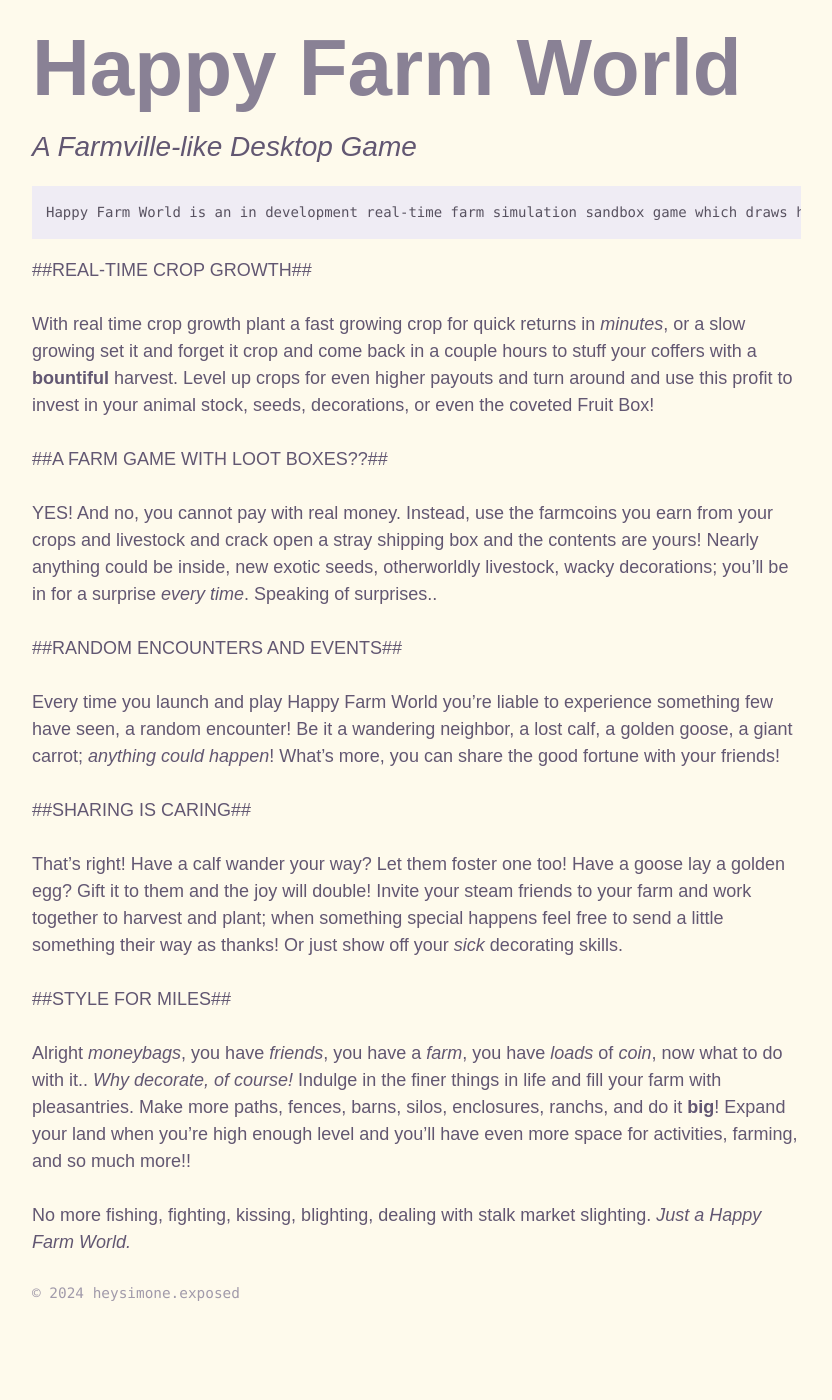
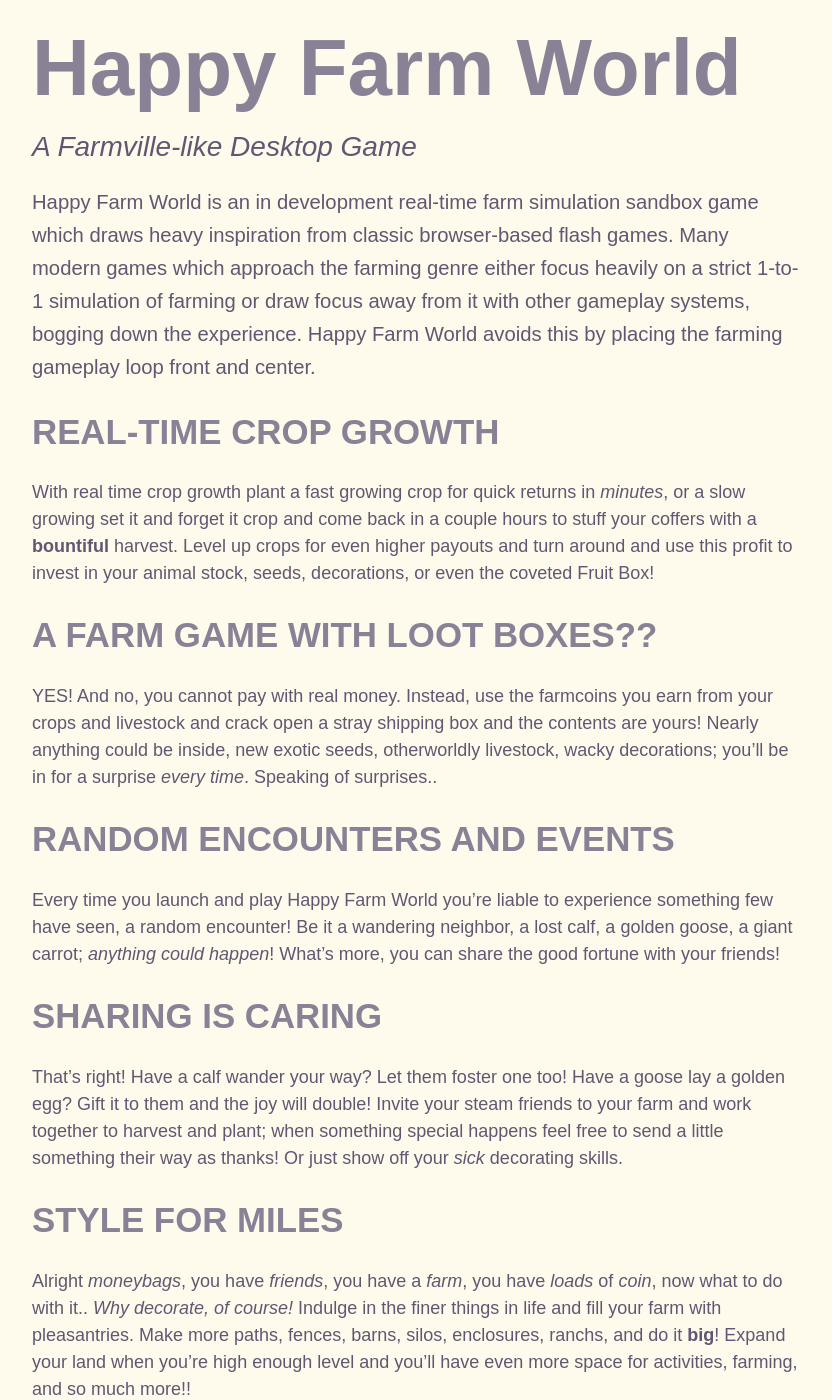
Before and after one commit to heysimone/heysimone.github.io, a Jekyll site: the page built from hfw.md, in a window 1280 px wide and 1400 px high, scrolled down 675 px. Shown: the whole window, without its empty margins (40-872 px from the left). Built offline with Jekyll 4.4.1, drawn with Linux system fonts in a browser that asks for light colours; some web fonts are replaced; before the commit the page ends 2007 px from its top, so only the background shows below that; some of the changed text lies outside the part shown.

Commit message:
Reformat HFW body content.

```diff
--- a/hfw.md
+++ b/hfw.md
@@ -5,26 +5,32 @@
 image: assets/images/HFWBanner.png
 layout: page
 ---
-	Happy Farm World is an in development real-time farm simulation sandbox game which draws heavy inspiration from classic browser-based flash games. Many modern games which approach the farming genre either focus heavily on a strict 1-to-1 simulation of farming or draw focus away from it with other gameplay systems, bogging down the experience. Happy Farm World avoids this by placing the farming gameplay loop front and center.
+   Happy Farm World is an in development real-time farm simulation sandbox game which draws heavy inspiration from classic browser-based flash games. Many modern games which approach the farming genre either focus heavily on a strict 1-to-1 simulation of farming or draw focus away from it with other gameplay systems, bogging down the experience. Happy Farm World avoids this by placing the farming gameplay loop front and center.
 
-##REAL-TIME CROP GROWTH##
+REAL-TIME CROP GROWTH
+---------------------
 
 With real time crop growth plant a fast growing crop for quick returns in *minutes*, or a slow growing set it and forget it crop and come back in a couple hours to stuff your coffers with a **bountiful** harvest. Level up crops for even higher payouts and turn around and use this profit to invest in your animal stock, seeds, decorations, or even the coveted Fruit Box!
 
-##A FARM GAME WITH LOOT BOXES??##
+A FARM GAME WITH LOOT BOXES??
+-----------------------------
 
 YES! And no, you cannot pay with real money. Instead, use the farmcoins you earn from your crops and livestock and crack open a stray shipping box and the contents are yours! Nearly anything could be inside, new exotic seeds, otherworldly livestock, wacky decorations; you'll be in for a surprise *every time*. Speaking of surprises..
 
-##RANDOM ENCOUNTERS AND EVENTS##
+RANDOM ENCOUNTERS AND EVENTS
+----------------------------
 
 Every time you launch and play Happy Farm World you're liable to experience something few have seen, a random encounter! Be it a wandering neighbor, a lost calf, a golden goose, a giant carrot; *anything could happen*! What's more, you can share the good fortune with your friends!
 
-##SHARING IS CARING##
+SHARING IS CARING
+-----------------
 
 That's right! Have a calf wander your way? Let them foster one too! Have a goose lay a golden egg? Gift it to them and the joy will double! Invite your steam friends to your farm and work together to harvest and plant; when something special happens feel free to send a little something their way as thanks! Or just show off your *sick* decorating skills.
 
-##STYLE FOR MILES##
+STYLE FOR MILES
+---------------
 
 Alright *moneybags*, you have *friends*, you have a *farm*, you have *loads* of *coin*, now what to do with it.. *Why decorate, of course!* Indulge in the finer things in life and fill your farm with pleasantries. Make more paths, fences, barns, silos, enclosures, ranchs, and do it **big**! Expand your land when you're high enough level and you'll have even more space for activities, farming, and so much more!!
 
-No more fishing, fighting, kissing, blighting, dealing with stalk market slighting. *Just a Happy Farm World.*
+No more fishing, fighting, kissing, blighting, dealing with stalk market slighting.
+Just a *Happy Farm World*.
```
